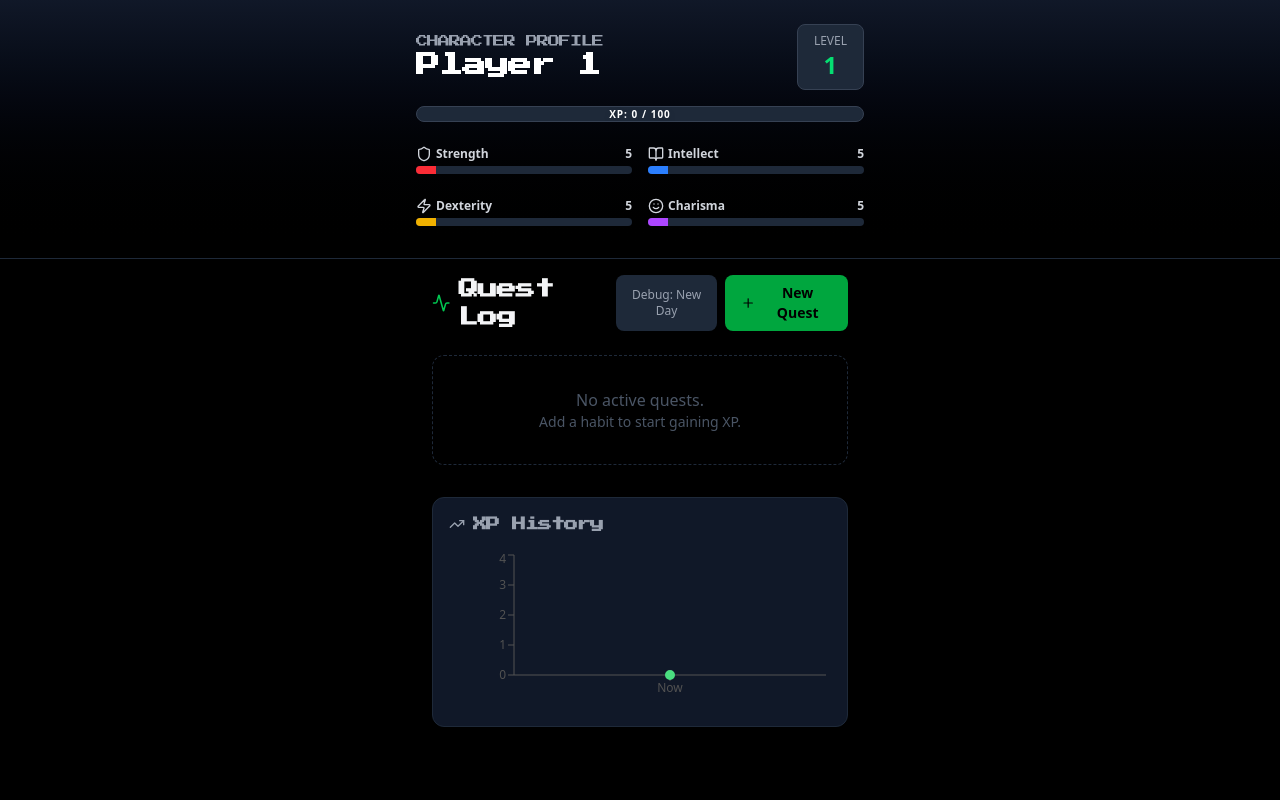
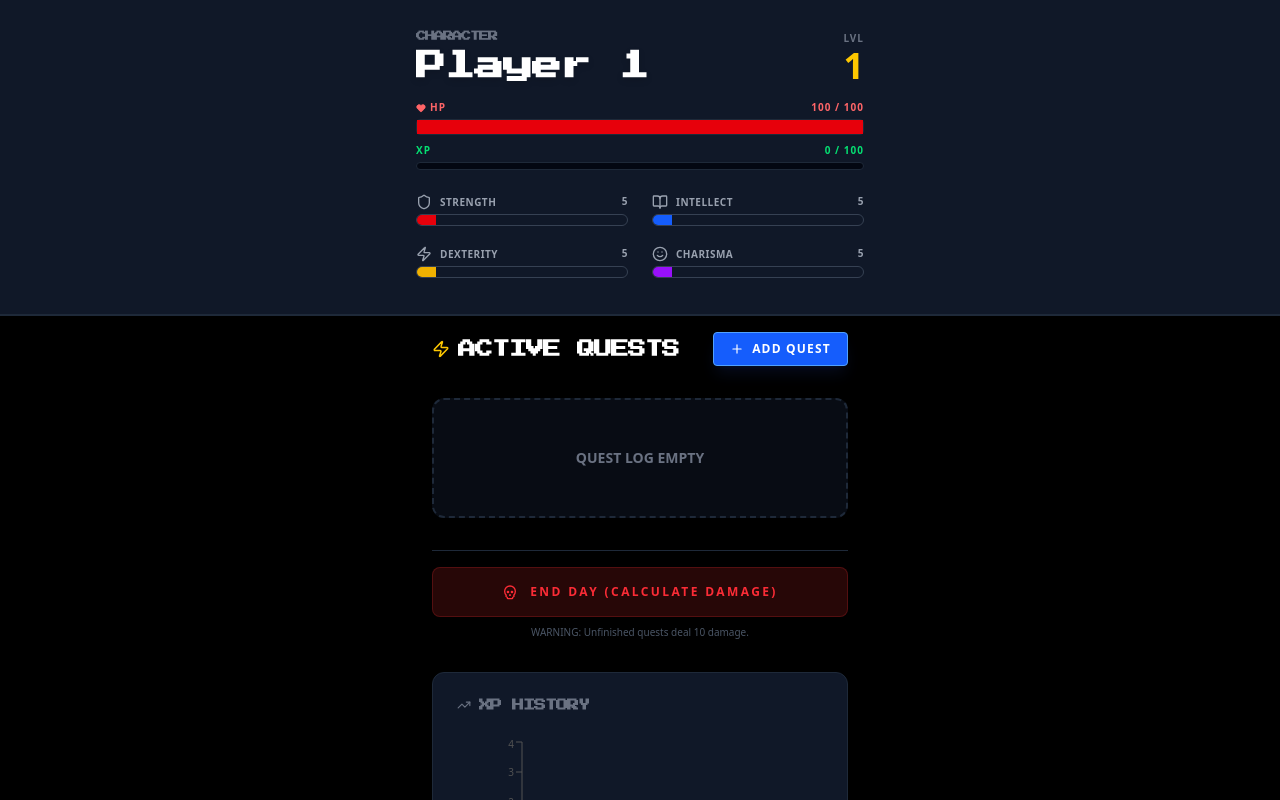
Before and after one commit to BerpyDerpy/Respawn, a React (Vite) app: page / in a window 1280 px wide. Shown: the top 800 px of the page. Built offline with nearby package versions, Linux system fonts and the light colour scheme; grey boxes are pictures that could not be loaded.

Commit message:
Added hp and sound effects

```diff
--- a/src/App.jsx
+++ b/src/App.jsx
@@ -1,26 +1,34 @@
-import React, { useState, useEffect } from 'react';
-import { Shield, Zap, BookOpen, Smile, Award, Plus, Check, Trash2, Activity, TrendingUp } from 'lucide-react';
+import React, { useState, useEffect, useRef } from 'react';
+import { Shield, Zap, BookOpen, Smile, Plus, Check, TrendingUp, Skull, Heart } from 'lucide-react';
 import { LineChart, Line, XAxis, YAxis, Tooltip, ResponsiveContainer } from 'recharts';
 
-// --- Constants & Config ---
+// --- Configuration ---
 const STATS = {
-  STR: { label: 'Strength', icon: <Shield size={16} />, color: 'bg-red-500', text: 'text-red-400' },
-  INT: { label: 'Intellect', icon: <BookOpen size={16} />, color: 'bg-blue-500', text: 'text-blue-400' },
+  STR: { label: 'Strength', icon: <Shield size={16} />, color: 'bg-red-600', text: 'text-red-400' },
+  INT: { label: 'Intellect', icon: <BookOpen size={16} />, color: 'bg-blue-600', text: 'text-blue-400' },
   DEX: { label: 'Dexterity', icon: <Zap size={16} />, color: 'bg-yellow-500', text: 'text-yellow-400' },
-  CHA: { label: 'Charisma', icon: <Smile size={16} />, color: 'bg-purple-500', text: 'text-purple-400' },
+  CHA: { label: 'Charisma', icon: <Smile size={16} />, color: 'bg-purple-600', text: 'text-purple-400' },
 };
 
 const LEVEL_BASE_XP = 100;
+const MAX_HP = 100;
+const DAMAGE_PER_MISSED_HABIT = 10;
+
+// --- Sound Effects URLs ---
+const SOUNDS = {
+  complete: 'https://assets.mixkit.co/active_storage/sfx/2578/2578-preview.mp3', // Retro coin sound
+  levelUp: 'https://assets.mixkit.co/active_storage/sfx/1435/1435-preview.mp3', // Success fanfare
+  damage: 'https://assets.mixkit.co/active_storage/sfx/2572/2572-preview.mp3', // Retro negative hit
+};
 
 // --- Helper Components ---
-
 const StatBar = ({ label, value, max, colorClass, icon }) => (
-  <div className="mb-2">
-    <div className="flex justify-between text-xs mb-1 font-bold text-gray-300">
-      <span className="flex items-center gap-1">{icon} {label}</span>
+  <div className="mb-3">
+    <div className="flex justify-between text-[10px] uppercase mb-1 font-bold text-gray-400 tracking-wider">
+      <span className="flex items-center gap-2">{icon} {label}</span>
       <span>{value}</span>
     </div>
-    <div className="h-2 w-full bg-gray-800 rounded-full overflow-hidden">
+    <div className="h-3 w-full bg-gray-900 border border-gray-700 rounded-full overflow-hidden">
       <div
         className={`h-full ${colorClass} transition-all duration-500`}
         style={{ width: `${Math.min((value / max) * 100, 100)}%` }}
@@ -32,11 +40,11 @@ const StatBar = ({ label, value, max, colorClass, icon }) => (
 const Modal = ({ isOpen, onClose, children }) => {
   if (!isOpen) return null;
   return (
-    <div className="fixed inset-0 bg-black/80 backdrop-blur-sm flex items-center justify-center z-50 p-4">
-      <div className="bg-gray-900 border border-gray-700 p-6 rounded-xl max-w-sm w-full shadow-2xl">
+    <div className="fixed inset-0 bg-black/90 backdrop-blur-sm flex items-center justify-center z-50 p-6">
+      <div className="bg-gray-900 border-2 border-gray-700 p-6 rounded-xl max-w-sm w-full shadow-[0_0_20px_rgba(0,0,0,0.5)]">
         {children}
-        <button onClick={onClose} className="mt-4 w-full py-2 bg-gray-800 hover:bg-gray-700 rounded-lg text-sm text-gray-400">
-          Close
+        <button onClick={onClose} className="mt-6 w-full py-3 bg-gray-800 hover:bg-gray-700 border border-gray-600 rounded-lg text-xs uppercase tracking-widest text-gray-400 font-bold">
+          Close Menu
         </button>
       </div>
     </div>
@@ -44,7 +52,6 @@ const Modal = ({ isOpen, onClose, children }) => {
 };
 
 // --- Main Application ---
-
 export default function LifeRPG() {
   // State
   const [habits, setHabits] = useState([]);
@@ -52,13 +59,19 @@ export default function LifeRPG() {
     name: 'Player 1',
     level: 1,
     xp: 0,
+    hp: MAX_HP,
     stats: { STR: 5, INT: 5, DEX: 5, CHA: 5 }
   });
   const [showAddModal, setShowAddModal] = useState(false);
   const [newHabit, setNewHabit] = useState({ name: '', stat: 'STR' });
-  const [history, setHistory] = useState([]); // For chart data
+  const [history, setHistory] = useState([]);
 
-  // Load Data on Mount
+  // Audio Refs
+  const sfxComplete = useRef(new Audio(SOUNDS.complete));
+  const sfxLevelUp = useRef(new Audio(SOUNDS.levelUp));
+  const sfxDamage = useRef(new Audio(SOUNDS.damage));
+
+  // Load Data
   useEffect(() => {
     const savedUser = JSON.parse(localStorage.getItem('rpg_user'));
     const savedHabits = JSON.parse(localStorage.getItem('rpg_habits'));
@@ -69,12 +82,18 @@ export default function LifeRPG() {
     if (savedHistory) setHistory(savedHistory);
   }, []);
 
-  // Save Data on Change
+  // Save Data
   useEffect(() => {
     localStorage.setItem('rpg_user', JSON.stringify(user));
     localStorage.setItem('rpg_habits', JSON.stringify(habits));
     localStorage.setItem('rpg_history', JSON.stringify(history));
   }, [user, habits, history]);
+
+  // Helper: Play Sound
+  const playSound = (audioRef) => {
+    audioRef.current.currentTime = 0;
+    audioRef.current.play().catch(e => console.log("Audio play failed:", e));
+  };
 
   // Logic: Add Habit
   const addHabit = () => {
@@ -96,27 +115,33 @@ export default function LifeRPG() {
     const habitIndex = habits.findIndex(h => h.id === id);
     if (habits[habitIndex].completedToday) return;
 
+    playSound(sfxComplete);
+
     const habit = habits[habitIndex];
     const statKey = habit.stat;
     const xpGain = 20;
     const statGain = 1;
 
-    // Update User
+    // XP & Level Logic
     const nextLevelXP = user.level * LEVEL_BASE_XP;
     let newXP = user.xp + xpGain;
     let newLevel = user.level;
 
-    // Level Up Logic
     if (newXP >= nextLevelXP) {
       newXP = newXP - nextLevelXP;
       newLevel += 1;
+      playSound(sfxLevelUp);
       alert(`LEVEL UP! You are now level ${newLevel}`);
     }
+
+    // Heal slightly on completion
+    let newHP = Math.min(user.hp + 5, MAX_HP);
 
     setUser(prev => ({
       ...prev,
       level: newLevel,
       xp: newXP,
+      hp: newHP,
       stats: {
         ...prev.stats,
         [statKey]: prev.stats[statKey] + statGain
@@ -128,7 +153,7 @@ export default function LifeRPG() {
     newHabits[habitIndex] = { ...habit, completedToday: true, streak: habit.streak + 1 };
     setHabits(newHabits);
 
-    // Update History (Simulated for chart)
+    // Update Chart History
     const today = new Date().toLocaleDateString('en-US', { weekday: 'short' });
     setHistory(prev => {
         const lastEntry = prev[prev.length - 1];
@@ -141,9 +166,39 @@ export default function LifeRPG() {
     });
   };
 
-  // Logic: Reset Daily (Ideally handled by backend, simulated here)
-  const resetDaily = () => {
-     const newHabits = habits.map(h => ({ ...h, completedToday: false }));
+  // Logic: End Day (Calculate Damage)
+  const endDay = () => {
+    const missedHabits = habits.filter(h => !h.completedToday);
+    const damage = missedHabits.length * DAMAGE_PER_MISSED_HABIT;
+
+    if (damage > 0) {
+      playSound(sfxDamage);
+      let newHP = user.hp - damage;
+
+      if (newHP <= 0) {
+        newHP = MAX_HP; // Respawn
+        alert("YOU DIED. You lost a level. Respawning...");
+        setUser(prev => ({
+          ...prev,
+          level: Math.max(1, prev.level - 1),
+          hp: MAX_HP,
+          xp: 0
+        }));
+      } else {
+        alert(`You took ${damage} damage from missed quests!`);
+        setUser(prev => ({ ...prev, hp: newHP }));
+      }
+    } else {
+      alert("Perfect day! Full heal.");
+      setUser(prev => ({ ...prev, hp: MAX_HP }));
+    }
+
+    // Reset habits for next day
+    const newHabits = habits.map(h => ({
+      ...h,
+      completedToday: false,
+      streak: h.completedToday ? h.streak : 0 // Reset streak if missed
+    }));
     setHabits(newHabits);
   };
 
@@ -151,37 +206,52 @@ export default function LifeRPG() {
   const progressPercent = (user.xp / xpToNextLevel) * 100;
 
   return (
-    <div className="min-h-screen bg-black text-gray-100 font-sans selection:bg-green-500 selection:text-black">
+    <div className="min-h-screen bg-black text-gray-100 font-sans pb-10">
 
-      {/* --- HEADER / HERO --- */}
-      <div className="relative bg-gradient-to-b from-gray-900 to-black p-6 border-b border-gray-800">
+      {/* --- HEADER --- */}
+      <div className="bg-gray-900 border-b-2 border-gray-800 p-6 shadow-2xl">
         <div className="max-w-md mx-auto">
-          <div className="flex justify-between items-center mb-4">
+          <div className="flex justify-between items-end mb-4">
             <div>
-              <h2 className="text-gray-400 text-xs tracking-widest uppercase">Character Profile</h2>
-              <h1 className="text-2xl font-black text-white tracking-tight">{user.name}</h1>
+              <h2 className="text-gray-500 text-[10px] uppercase tracking-widest font-bold mb-1">Character</h2>
+              <h1 className="text-3xl font-black text-white tracking-tighter drop-shadow-md">{user.name}</h1>
             </div>
-            <div className="text-center bg-gray-800 px-4 py-2 rounded-lg border border-gray-700">
-               <span className="block text-xs text-gray-400 uppercase">Level</span>
-               <span className="text-2xl font-bold text-green-400">{user.level}</span>
+            <div className="text-right">
+              <span className="text-[10px] text-gray-500 uppercase font-bold tracking-widest">Lvl</span>
+              <div className="text-4xl font-black text-yellow-400 leading-none">{user.level}</div>
+            </div>
+          </div>
+
+          {/* HP Bar */}
+          <div className="mb-2">
+            <div className="flex justify-between text-[10px] font-bold text-red-400 uppercase tracking-widest mb-1">
+              <span className="flex items-center gap-1"><Heart size={10} fill="currentColor"/> HP</span>
+              <span>{user.hp} / {MAX_HP}</span>
+            </div>
+            <div className="h-4 w-full bg-gray-950 border border-gray-800 rounded-sm relative">
+              <div
+                className="h-full bg-red-600 transition-all duration-300"
+                style={{ width: `${(user.hp / MAX_HP) * 100}%` }}
+              ></div>
             </div>
           </div>
 
           {/* XP Bar */}
-          <div className="relative h-4 w-full bg-gray-800 rounded-full overflow-hidden mb-6 border border-gray-700">
+          <div className="mb-6">
+            <div className="flex justify-between text-[10px] font-bold text-green-400 uppercase tracking-widest mb-1">
+              <span>XP</span>
+              <span>{user.xp} / {xpToNextLevel}</span>
+            </div>
+            <div className="h-2 w-full bg-gray-950 border border-gray-800 rounded-sm">
               <div
-              className="absolute h-full bg-gradient-to-r from-green-600 to-green-400 transition-all duration-700 ease-out"
+                className="h-full bg-green-500 transition-all duration-700"
                 style={{ width: `${progressPercent}%` }}
-            >
-                <div className="w-full h-full opacity-30 bg-[url('https://www.transparenttextures.com/patterns/diagonal-stripes.png')]"></div>
+              ></div>
             </div>
-            <span className="absolute inset-0 flex items-center justify-center text-[10px] font-bold tracking-widest text-white drop-shadow-md">
-              XP: {user.xp} / {xpToNextLevel}
-            </span>
           </div>
 
           {/* Stats Grid */}
-          <div className="grid grid-cols-2 gap-4">
+          <div className="grid grid-cols-2 gap-x-6 gap-y-2">
             {Object.entries(user.stats).map(([key, val]) => (
               <StatBar
                 key={key}
@@ -196,53 +266,49 @@ export default function LifeRPG() {
         </div>
       </div>
 
-      {/* --- MAIN CONTENT --- */}
-      <div className="max-w-md mx-auto p-4 pb-24">
+      {/* --- CONTENT --- */}
+      <div className="max-w-md mx-auto p-4 space-y-8">
 
-        {/* Actions Header */}
-        <div className="flex justify-between items-center mb-6">
-          <h3 className="text-xl font-bold flex items-center gap-2">
-            <Activity className="text-green-500" size={20}/> Quest Log
+        {/* Actions */}
+        <div className="flex justify-between items-center">
+          <h3 className="text-lg font-bold text-white uppercase tracking-wider flex items-center gap-2">
+            <Zap className="text-yellow-400" size={18}/> Active Quests
           </h3>
-          <div className="flex gap-2">
-            <button onClick={resetDaily} className="p-2 bg-gray-800 rounded-lg text-xs hover:bg-gray-700 text-gray-400">Debug: New Day</button>
           <button
             onClick={() => setShowAddModal(true)}
-              className="flex items-center gap-2 bg-green-600 hover:bg-green-500 text-black px-4 py-2 rounded-lg font-bold text-sm transition-colors"
+            className="flex items-center gap-2 bg-blue-600 hover:bg-blue-500 text-white px-4 py-2 rounded font-bold text-xs uppercase tracking-widest shadow-lg shadow-blue-900/20 transition-all border border-blue-400"
           >
-              <Plus size={16} /> New Quest
+            <Plus size={14} /> Add Quest
           </button>
-          </div>
         </div>
 
         {/* Habits List */}
         <div className="space-y-3">
           {habits.length === 0 && (
-            <div className="text-center p-8 text-gray-600 border border-gray-800 border-dashed rounded-xl">
-              <p>No active quests.</p>
-              <p className="text-sm">Add a habit to start gaining XP.</p>
+            <div className="text-center py-12 border-2 border-dashed border-gray-800 rounded-xl bg-gray-900/50">
+              <p className="text-gray-500 font-bold text-sm">QUEST LOG EMPTY</p>
             </div>
           )}
 
           {habits.map((habit) => (
             <div
               key={habit.id}
-              className={`relative group overflow-hidden p-4 rounded-xl border transition-all duration-300 ${
+              className={`relative group p-4 rounded-lg border-l-4 transition-all duration-200 ${
                 habit.completedToday
-                  ? 'bg-gray-900 border-green-900/50 opacity-60'
-                  : 'bg-gray-900 border-gray-800 hover:border-gray-600'
+                  ? 'bg-gray-900 border-gray-700 border-l-gray-600 opacity-50'
+                  : 'bg-gray-800 border-gray-700 border-l-yellow-500 hover:bg-gray-750 hover:translate-x-1'
               }`}
             >
-              <div className="flex justify-between items-center relative z-10">
+              <div className="flex justify-between items-center">
                 <div className="flex items-center gap-4">
-                  <div className={`p-2 rounded-lg bg-opacity-20 ${STATS[habit.stat].color.replace('bg-', 'text-')}`}>
+                  <div className={`p-2 rounded bg-gray-900 ${STATS[habit.stat].text}`}>
                     {STATS[habit.stat].icon}
                   </div>
                   <div>
-                    <h4 className={`font-bold ${habit.completedToday ? 'text-gray-500 line-through' : 'text-gray-200'}`}>
+                    <h4 className={`font-bold text-sm uppercase tracking-wide ${habit.completedToday ? 'text-gray-500 line-through' : 'text-gray-200'}`}>
                       {habit.name}
                     </h4>
-                    <span className={`text-xs font-mono ${STATS[habit.stat].text}`}>
+                    <span className={`text-[10px] font-bold ${STATS[habit.stat].text}`}>
                       +{STATS[habit.stat].label}
                     </span>
                   </div>
@@ -251,41 +317,53 @@ export default function LifeRPG() {
                 <button
                   onClick={() => completeHabit(habit.id)}
                   disabled={habit.completedToday}
-                  className={`p-3 rounded-full transition-all ${
+                  className={`h-10 w-10 flex items-center justify-center rounded border transition-all ${
                     habit.completedToday
-                      ? 'bg-green-900 text-green-500'
-                      : 'bg-gray-800 hover:bg-green-600 hover:text-black text-gray-400'
+                      ? 'bg-gray-800 border-gray-700 text-gray-600'
+                      : 'bg-gray-900 border-gray-600 text-gray-400 hover:bg-green-600 hover:text-white hover:border-green-400'
                   }`}
                 >
-                  <Check size={20} />
+                  <Check size={20} strokeWidth={3} />
                 </button>
               </div>
 
-              {/* Streak Badge */}
               {habit.streak > 0 && (
-                 <div className="absolute top-2 right-14 text-[10px] bg-gray-800 px-2 py-0.5 rounded text-yellow-500 font-mono">
-                   🔥 {habit.streak}
+                 <div className="absolute -top-2 -right-2 text-[10px] bg-red-600 border border-red-400 px-2 py-0.5 rounded-full text-white font-bold shadow-sm">
+                   {habit.streak} DAY STREAK
                  </div>
               )}
             </div>
           ))}
         </div>
 
-        {/* Charts Section */}
-        <div className="mt-8 bg-gray-900 p-4 rounded-xl border border-gray-800">
-           <h3 className="text-sm font-bold text-gray-400 mb-4 flex items-center gap-2">
-             <TrendingUp size={16}/> XP History
+        {/* End Day Button */}
+        <div className="pt-4 border-t border-gray-800">
+           <button
+             onClick={endDay}
+             className="w-full py-4 bg-red-900/30 hover:bg-red-900/50 border border-red-900/50 hover:border-red-500 text-red-500 rounded-lg text-xs uppercase font-bold tracking-[0.2em] transition-all flex items-center justify-center gap-3 group"
+           >
+             <Skull size={16} className="group-hover:animate-pulse"/> End Day (Calculate Damage)
+           </button>
+           <p className="text-center text-[10px] text-gray-600 mt-2">
+             WARNING: Unfinished quests deal {DAMAGE_PER_MISSED_HABIT} damage.
+           </p>
+        </div>
+
+        {/* Charts */}
+        <div className="bg-gray-900 p-6 rounded-xl border border-gray-800 shadow-xl">
+           <h3 className="text-xs font-bold text-gray-500 uppercase tracking-widest mb-6 flex items-center gap-2">
+             <TrendingUp size={14}/> XP History
            </h3>
-           <div className="h-40 w-full text-xs">
+           <div className="h-40 w-full text-[10px]">
              <ResponsiveContainer width="100%" height="100%">
-               <LineChart data={history.length ? history : [{day: 'Now', xp: 0}]}>
-                 <XAxis dataKey="day" stroke="#525252" />
-                 <YAxis stroke="#525252" />
+               <LineChart data={history.length ? history : [{day: 'Start', xp: 0}]}>
+                 <XAxis dataKey="day" stroke="#525252" tick={{fill: '#525252'}} />
+                 <YAxis stroke="#525252" tick={{fill: '#525252'}} />
                  <Tooltip
-                    contentStyle={{ backgroundColor: '#171717', border: '1px solid #333' }}
-                    itemStyle={{ color: '#4ade80' }}
+                    contentStyle={{ backgroundColor: '#111827', border: '1px solid #374151', borderRadius: '8px' }}
+                    itemStyle={{ color: '#fbbf24' }}
                  />
-                 <Line type="monotone" dataKey="xp" stroke="#4ade80" strokeWidth={2} dot={{r: 4, fill: '#4ade80'}} />
+                 <Line type="monotone" dataKey="xp" stroke="#fbbf24" strokeWidth={3} dot={{r: 4, fill: '#fbbf24', strokeWidth: 0}} />
                </LineChart>
              </ResponsiveContainer>
            </div>
@@ -293,26 +371,26 @@ export default function LifeRPG() {
 
       </div>
 
-      {/* --- ADD HABIT MODAL --- */}
+      {/* --- MODAL --- */}
       <Modal isOpen={showAddModal} onClose={() => setShowAddModal(false)}>
-        <h2 className="text-xl font-bold text-white mb-4">New Quest</h2>
+        <h2 className="text-lg font-bold text-white mb-6 uppercase tracking-wider border-b border-gray-700 pb-2">New Quest</h2>
         <input
           autoFocus
           type="text"
-          placeholder="Quest Name (e.g. 10 Pushups)"
-          className="w-full bg-black border border-gray-700 text-white p-3 rounded-lg mb-4 focus:ring-2 focus:ring-green-500 outline-none"
+          placeholder="Quest Name..."
+          className="w-full bg-black border-2 border-gray-800 text-white p-3 rounded-lg mb-4 focus:border-blue-500 outline-none font-bold placeholder-gray-700"
           value={newHabit.name}
           onChange={(e) => setNewHabit({...newHabit, name: e.target.value})}
         />
-        <div className="grid grid-cols-2 gap-2 mb-4">
+        <div className="grid grid-cols-2 gap-2 mb-6">
           {Object.entries(STATS).map(([key, stat]) => (
             <button
               key={key}
               onClick={() => setNewHabit({...newHabit, stat: key})}
-              className={`p-2 rounded-lg border text-sm flex items-center gap-2 transition-colors ${
+              className={`p-3 rounded-lg border-2 text-xs font-bold uppercase tracking-wide flex items-center gap-2 transition-all ${
                 newHabit.stat === key
-                  ? 'bg-green-900/30 border-green-500 text-green-400'
-                  : 'bg-gray-800 border-gray-700 text-gray-400 hover:bg-gray-750'
+                  ? 'bg-gray-800 border-white text-white'
+                  : 'bg-black border-gray-800 text-gray-500 hover:border-gray-600'
               }`}
             >
               {stat.icon} {stat.label}
@@ -321,9 +399,9 @@ export default function LifeRPG() {
         </div>
         <button
           onClick={addHabit}
-          className="w-full bg-green-600 hover:bg-green-500 text-black font-bold py-3 rounded-lg"
+          className="w-full bg-blue-600 hover:bg-blue-500 text-white font-bold py-3 rounded-lg uppercase tracking-widest shadow-lg"
         >
-          Initialize Quest
+          Initialize
         </button>
       </Modal>
 
```
Lines whose indentation alone changed are shown as unchanged.
